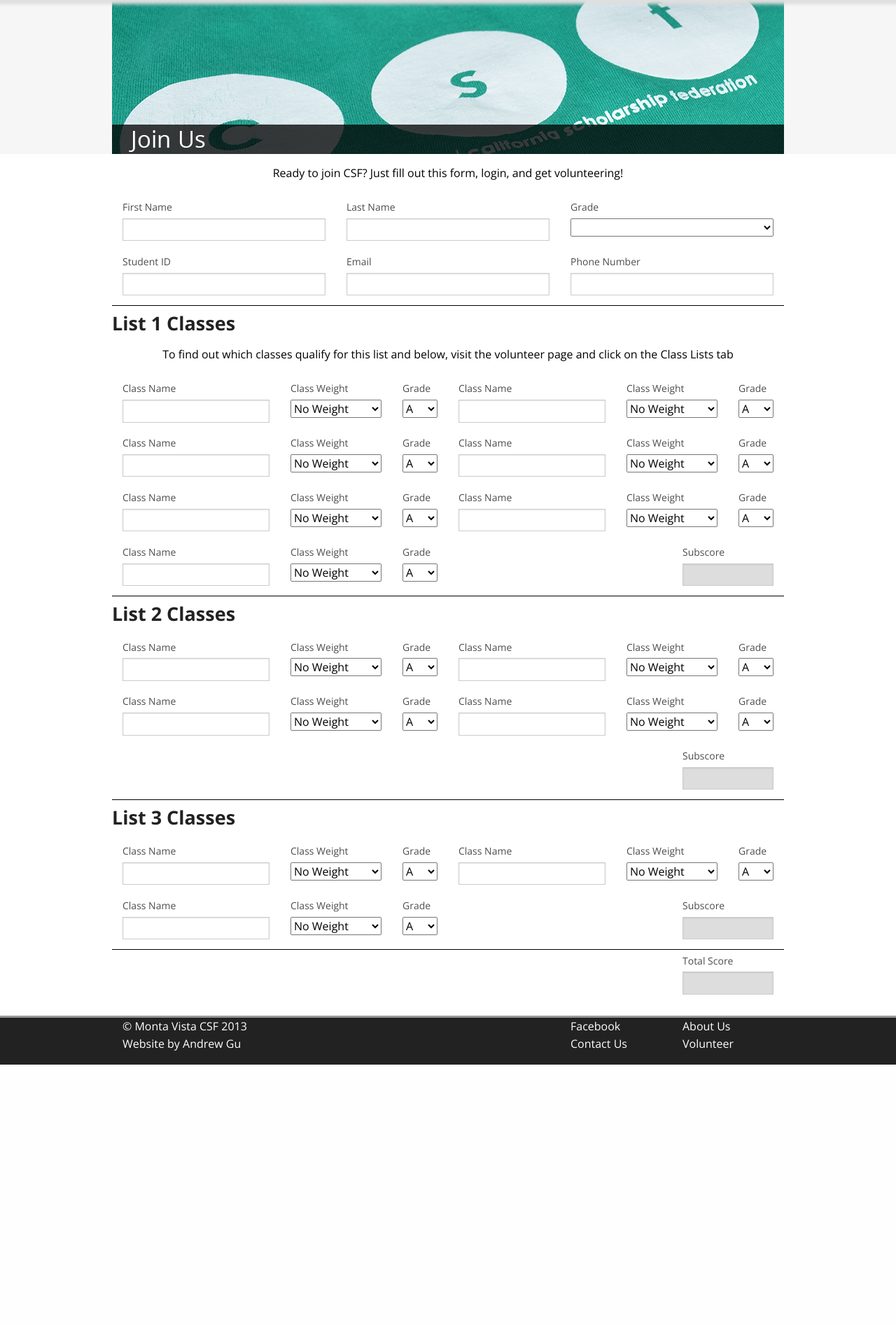
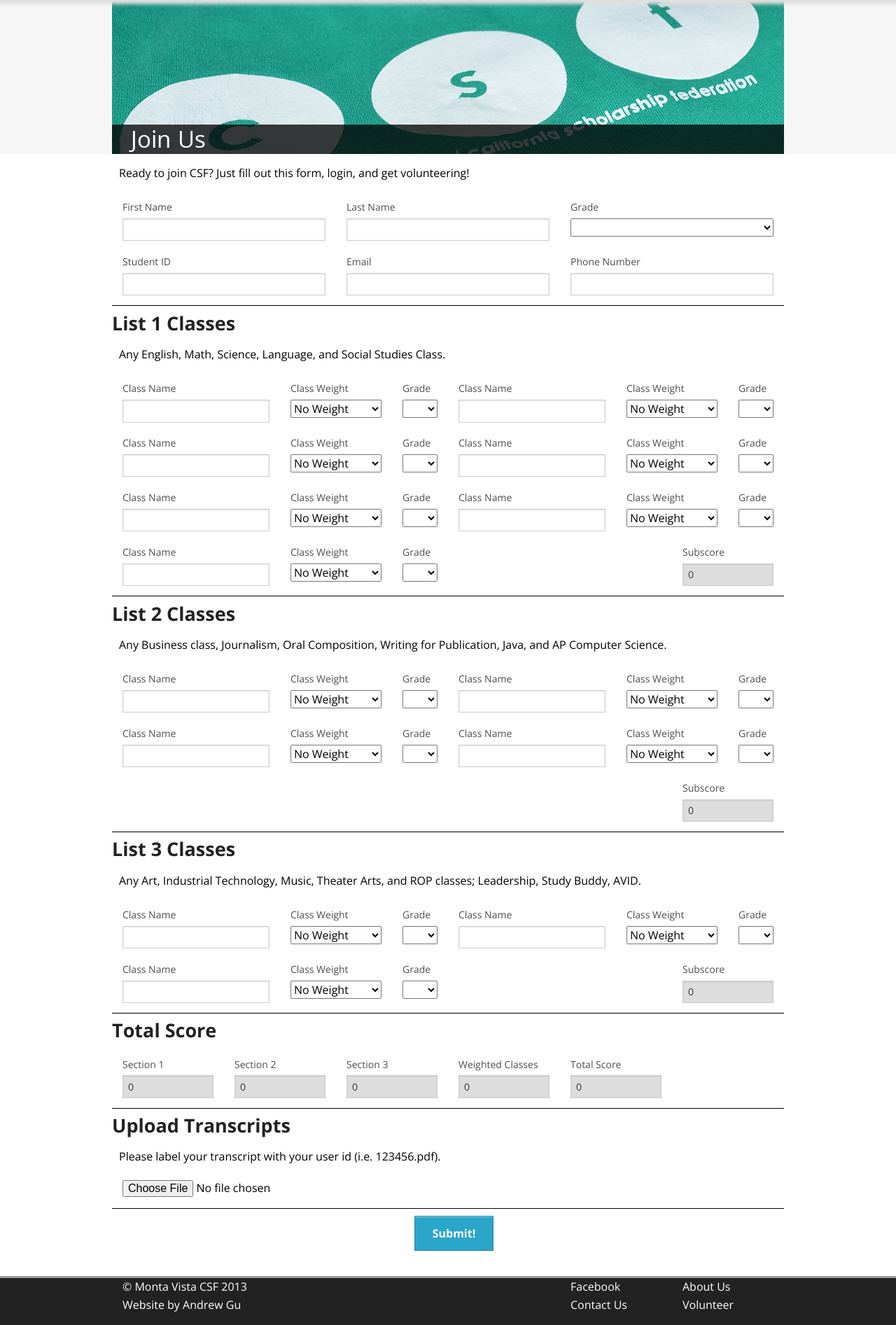
Before and after one commit to andrewgu12/csf, a PHP site: page /join.php in a window 1280 px wide. Shown: the part 126-2019 px from the top of the page at 70% size. Before the commit the page ends 1647 px from the top, so only its background shows below. Run offline with PHP 8.4, Linux system fonts and the light colour scheme; data that the repository does not hold is empty; style sheets or scripts are compiled from the project's sources; some libraries are stand-ins or nearby versions.

Commit message:
working join page; still have to retrieve information from form and throw into database

```diff
--- a/css/styles.css
+++ b/css/styles.css
@@ -101,7 +101,17 @@ div#slider {
   margin: 0;
 }
 .bodytext #joinUs p {
-  text-align: center;
+  text-align: left;
+  padding-left: 10px;
+}
+.bodytext #joinUs .buttonRow {
+  width: 960px;
+}
+.bodytext #joinUs .buttonRow .button {
+  height: 50px;
+  width: 113px;
+  margin-top: 10px;
+  margin-left: 45%;
 }
 .bodytext .separation {
   border-bottom: 1px solid #000;
--- a/included.php
+++ b/included.php
@@ -3,7 +3,7 @@ session_start();
 $hostname='csf.db';
 $username='mvcsf';
 $password='4ol9y6a';
-$dbname='csfBackend';
+$dbname='csftrials';
 
 $conn = mysqli_connect($hostname, $username, $password, $dbname);
 
--- a/join.php
+++ b/join.php
@@ -26,7 +26,7 @@
 				</div>
 			</div>
 			<div class="bodytext">
-				<form id="joinUs" class="custom">
+				<form id="joinUs">
 					<p>Ready to join CSF? Just fill out this form, login, and get volunteering!</p>
 					<div class="separation">
 						<div class="row">
@@ -66,7 +66,8 @@
 					</div>
 					<div class="separation">
 						<h3>List 1 Classes </h3>
-						<p>To find out which classes qualify for this list and below, visit the volunteer page and click on the Class Lists tab</p>
+						<!--<p>To find out which classes qualify for this list, click <a href="docs/courselist.pdf">here.</a> </p>-->
+						<p>Any English, Math, Science, Language, and Social Studies Class.
 						<div class="row">
 							<div class="large-3 columns ">
 								<label for="class1Name" class="left inline">Class Name</label>
@@ -74,7 +75,7 @@
 							</div>
 							<div class="large-2 columns">
 								<label for="class1Weight" class="left inline">Class Weight</label>
-								<select id="class1Weight">
+								<select id="class1Weight weight">
 									<option value="r">No Weight</option>
 									<option value="h">Honors</option>
 									<option value="ap">AP</option>
@@ -82,7 +83,8 @@
 							</div>
 							<div class="large-1 columns">
 								<label for="class1Grade" class="left inline">Grade</label>
-								<select id="class1Grade" class="section1">
+								<select id="class1Grade" class="section1 grades">
+									<option value=" "></option>
 									<option value="A">A</option>
 									<option value="B">B</option>
 									<option value="C">C</option>
@@ -96,7 +98,7 @@
 							</div>
 							<div class="large-2 columns">
 								<label for="class2Weight" class="left inline">Class Weight</label>
-								<select id="class2Weight">
+								<select id="class2Weight weight">
 									<option value="r">No Weight</option>
 									<option value="h">Honors</option>
 									<option value="ap">AP</option>
@@ -104,7 +106,8 @@
 							</div>
 							<div class="large-1 columns">
 								<label for="class2Grade" class="left inline">Grade</label>
-								<select id="class2Grade" class="section1">
+								<select id="class2Grade" class="section1 grades">
+									<option value=" "></option>
 									<option value="A">A</option>
 									<option value="B">B</option>
 									<option value="C">C</option>
@@ -120,7 +123,7 @@
 							</div>
 							<div class="large-2 columns">
 								<label for="class3Weight" class="left inline">Class Weight</label>
-								<select id="class3Weight">
+								<select id="class3Weight weight">
 									<option value="r">No Weight</option>
 									<option value="h">Honors</option>
 									<option value="ap">AP</option>
@@ -128,7 +131,8 @@
 							</div>
 							<div class="large-1 columns">
 								<label for="class3Grade" class="left inline">Grade</label>
-								<select id="class3Grade" class="section1">
+								<select id="class3Grade" class="section1 grades">
+									<option value=" "></option>
 									<option value="A">A</option>
 									<option value="B">B</option>
 									<option value="C">C</option>
@@ -142,7 +146,7 @@
 							</div>
 							<div class="large-2 columns">
 								<label for="class4Weight" class="left inline">Class Weight</label>
-								<select id="class4Weight">
+								<select id="class4Weight weight">
 									<option value="r">No Weight</option>
 									<option value="h">Honors</option>
 									<option value="ap">AP</option>
@@ -150,7 +154,8 @@
 							</div>
 							<div class="large-1 columns">
 								<label for="class4Grade" class="left inline">Grade</label>
-								<select id="class4Grade" class="section1">
+								<select id="class4Grade" class="section1 grades">
+									<option value=" "></option>
 									<option value="A">A</option>
 									<option value="B">B</option>
 									<option value="C">C</option>
@@ -166,7 +171,7 @@
 							</div>
 							<div class="large-2 columns">
 								<label for="class5Weight" class="left inline">Class Weight</label>
-								<select id="class5Weight">
+								<select id="class5Weight weight">
 									<option value="r">No Weight</option>
 									<option value="h">Honors</option>
 									<option value="ap">AP</option>
@@ -174,7 +179,8 @@
 							</div>
 							<div class="large-1 columns">
 								<label for="class5Grade" class="left inline">Grade</label>
-								<select id="class5Grade" class="section1">
+								<select id="class5Grade" class="section1 grades">
+									<option value=" "></option>
 									<option value="A">A</option>
 									<option value="B">B</option>
 									<option value="C">C</option>
@@ -188,7 +194,7 @@
 							</div>
 							<div class="large-2 columns">
 								<label for="class6Weight" class="left inline">Class Weight</label>
-								<select id="class6Weight">
+								<select id="class6Weight weight">
 									<option value="r">No Weight</option>
 									<option value="h">Honors</option>
 									<option value="ap">AP</option>
@@ -196,7 +202,8 @@
 							</div>
 							<div class="large-1 columns">
 								<label for="class6Grade" class="left inline">Grade</label>
-								<select id="class6Grade" class="section1">
+								<select id="class6Grade" class="section1 grades">
+									<option value=" "></option>
 									<option value="A">A</option>
 									<option value="B">B</option>
 									<option value="C">C</option>
@@ -212,7 +219,7 @@
 							</div>
 							<div class="large-2 columns">
 								<label for="class7Weight" class="left inline">Class Weight</label>
-								<select id="class7Weight">
+								<select id="class7Weight weight">
 									<option value="r">No Weight</option>
 									<option value="h">Honors</option>
 									<option value="ap">AP</option>
@@ -220,7 +227,8 @@
 							</div>
 							<div class="large-1 columns">
 								<label for="class7Grade" class="left inline">Grade</label>
-								<select id="class7Grade" class="section1">
+								<select id="class7Grade" class="section1 grades">
+									<option value=" "></option>
 									<option value="A">A</option>
 									<option value="B">B</option>
 									<option value="C">C</option>
@@ -231,13 +239,14 @@
 							<div class="large-2 offset-4 columns">
 								<div class="scoreBox">
 										<label for="subscore1" class="left inline">Subscore</label>
-										<input type="text" id="subscore1"  disabled/>
+										<input type="text" id="subscore1"  value="0" disabled/>
 								</div>
 							</div>
 						</div><!--end row-->
 					</div>
 					<div class="separation">
 						<h3>List 2 Classes</h3>
+						<p>Any Business class, Journalism, Oral Composition, Writing for Publication, Java, and AP Computer Science.</p>
 						<div class="row">
 							<div class="large-3 columns">
 								<label for="class8Name" class="left inline">Class Name</label>
@@ -245,7 +254,7 @@
 							</div>
 							<div class="large-2 columns">
 								<label for="class8Weight" class="left inline">Class Weight</label>
-								<select id="class8Weight">
+								<select id="class8Weight weight">
 									<option value="r">No Weight</option>
 									<option value="h">Honors</option>
 									<option value="ap">AP</option>
@@ -253,7 +262,8 @@
 							</div>
 							<div class="large-1 columns">
 								<label for="class8Grade" class="left inline">Grade</label>
-								<select id="class8Grade" class="section2">
+								<select id="class8Grade" class="section2 grades">
+									<option value=" "></option>
 									<option value="A">A</option>
 									<option value="B">B</option>
 									<option value="C">C</option>
@@ -267,7 +277,7 @@
 							</div>
 							<div class="large-2 columns">
 								<label for="class9Weight" class="left inline">Class Weight</label>
-								<select id="class9Weight">
+								<select id="class9Weight weight">
 									<option value="r">No Weight</option>
 									<option value="h">Honors</option>
 									<option value="ap">AP</option>
@@ -275,7 +285,8 @@
 							</div>
 							<div class="large-1 columns">
 								<label for="class9Grade" class="left inline">Grade</label>
-								<select id="class9Grade" class="section2">
+								<select id="class9Grade" class="section2 grades">
+									<option value=" "></option>
 									<option value="A">A</option>
 									<option value="B">B</option>
 									<option value="C">C</option>
@@ -291,7 +302,7 @@
 							</div>
 							<div class="large-2 columns">
 								<label for="class10Weight" class="left inline">Class Weight</label>
-								<select id="class10Weight">
+								<select id="class10Weigh weightt">
 									<option value="r">No Weight</option>
 									<option value="h">Honors</option>
 									<option value="ap">AP</option>
@@ -299,7 +310,8 @@
 							</div>
 							<div class="large-1 columns">
 								<label for="class10Grade" class="left inline">Grade</label>
-								<select id="class10Grade" class="section2">
+								<select id="class10Grade" class="section2 grades">
+									<option value=" "></option>
 									<option value="A">A</option>
 									<option value="B">B</option>
 									<option value="C">C</option>
@@ -313,7 +325,7 @@
 							</div>
 							<div class="large-2 columns">
 								<label for="class11Weight" class="left inline">Class Weight</label>
-								<select id="class11Weight">
+								<select id="class11Weigh weightt">
 									<option value="r">No Weight</option>
 									<option value="h">Honors</option>
 									<option value="ap">AP</option>
@@ -321,7 +333,8 @@
 							</div>
 							<div class="large-1 columns">
 								<label for="class11Grade" class="left inline">Grade</label>
-								<select id="class11Grade" class="section2">
+								<select id="class11Grade" class="section2 grades">
+									<option value=" "></option>
 									<option value="A">A</option>
 									<option value="B">B</option>
 									<option value="C">C</option>
@@ -334,13 +347,14 @@
 							<div class="large-2 offset-10 right columns">
 								<div class="scoreBox">
 										<label for="subscore2" class="left inline">Subscore</label>
-										<input type="text" id="subscore2"  disabled/>
+										<input type="text" id="subscore2" value="0" disabled/>
 								</div>
 							</div>
 						</div>
 					</div><!--end list 2 classes-->
 					<div class="separation">
 						<h3>List 3 Classes</h3>
+						<p>Any Art, Industrial Technology, Music, Theater Arts, and ROP classes; Leadership, Study Buddy, AVID.</p>
 						<div class="row">
 							<div class="large-3 columns">
 								<label for="class12Name" class="left inline">Class Name</label>
@@ -348,7 +362,7 @@
 							</div>
 							<div class="large-2 columns">
 								<label for="class12Weight" class="left inline">Class Weight</label>
-								<select id="class12Weight">
+								<select id="class12Weigh weightt">
 									<option value="r">No Weight</option>
 									<option value="h">Honors</option>
 									<option value="ap">AP</option>
@@ -356,7 +370,8 @@
 							</div>
 							<div class="large-1 columns">
 								<label for="class12Grade" class="left inline">Grade</label>
-								<select id="classGrade" class="section2">
+								<select id="classGrade" class="section3 grades">
+									<option value=" "></option>
 									<option value="A">A</option>
 									<option value="B">B</option>
 									<option value="C">C</option>
@@ -370,7 +385,7 @@
 							</div>
 							<div class="large-2 columns">
 								<label for="class13Weight" class="left inline">Class Weight</label>
-								<select id="class13Weight">
+								<select id="class13Weigh weightt">
 									<option value="r">No Weight</option>
 									<option value="h">Honors</option>
 									<option value="ap">AP</option>
@@ -378,7 +393,8 @@
 							</div>
 							<div class="large-1 columns">
 								<label for="class13Grade" class="left inline">Grade</label>
-								<select id="class13Grade" class="section2">
+								<select id="class13Grade" class="section3 grades">
+									<option value=" "></option>
 									<option value="A">A</option>
 									<option value="B">B</option>
 									<option value="C">C</option>
@@ -394,7 +410,7 @@
 							</div>
 							<div class="large-2 columns">
 								<label for="class14Weight" class="left inline">Class Weight</label>
-								<select id="class14Weight">
+								<select id="class14Weight weight">
 									<option value="r">No Weight</option>
 									<option value="h">Honors</option>
 									<option value="ap">AP</option>
@@ -402,7 +418,8 @@
 							</div>
 							<div class="large-1 columns">
 								<label for="class14Grade" class="left inline">Grade</label>
-								<select id="class14Grade" class="section2">
+								<select id="class14Grade" class="section3 grades">
+									<option value=" "></option>
 									<option value="A">A</option>
 									<option value="B">B</option>
 									<option value="C">C</option>
@@ -412,20 +429,49 @@
 							</div>
 								<div class="large-2 offset-4 right columns">
 									<div class="scoreBox">
-											<label for="subscore2" class="left inline">Subscore</label>
-											<input type="text" id="subscore2"  disabled/>
+											<label for="subscore3" class="left inline">Subscore</label>
+											<input type="text" id="subscore3"  value="0" disabled/>
 									</div>
 								</div>
 						</div><!--end row-->
 					</div><!--end list 3 classes-->
-					<div class="row">
-							<div class="large-2 offset-10 right columns">
-								<div class="scoreBox">
-										<label for="totalscore" class="left inline">Total Score</label>
-										<input type="text" id="totalscore"  disabled/>
-								</div>
+					<div class="separation">
+						<h3>Total Score</h3>
+						<div class="row">
+							<div class=" large-2 left columns scoreBox">
+								<label for="subscore1" class="left inline">Section 1</label>
+								<input type="text" id="subscore1Bottom"  value="0" disabled/>
+							</div>
+							<div class=" large-2 left columns scoreBox">
+								<label for="subscore2" class="left inline">Section 2</label>
+								<input type="text" id="subscore2Bottom"  value="0" disabled/>
+							</div>
+							<div class=" large-2 left columns scoreBox">
+								<label for="subscore3" class="left inline">Section 3</label>
+								<input type="text" id="subscore3Bottom"  value="0" disabled/>
+							</div>
+							<div class="large-2 left columns scoreBox">
+								<label for="numberofWeight" class="left inline">Weighted Classes</label>
+								<input type="text" id="totalWeight" value="0" disabled>
+							</div>
+							<div class="large-2 left columns scoreBox">
+								<label for="totalscore" class="left inline">Total Score</label>
+								<input type="text" id="totalscore"  value="0" disabled/>
 							</div>
 						</div>
+					</div>
+					<div class="separation">
+						<h3>Upload Transcripts</h3>
+						<p>Please label your transcript with your user id (i.e. 123456.pdf).</p>
+						<div class="row">
+							<div class="large-6  offset-2 columns">
+								<input type="file" name="transcript" id="transcript">
+							</div>
+						</div>
+					</div>
+					<div class="buttonRow">
+						<div class="button">Submit!</div>
+					</div>
 				</form>
 			</div>
 		</div>
@@ -443,6 +489,7 @@
 		</script>
 		<script src="js/nivo-slider.js"></script>
 		<script src="js/foundation.js"></script>
+		<script src="js/foundation.forms.js"></script>
       	  	<script src="js/scripts.js"></script>
 	</body>
 </html>
--- a/scss/styles.scss
+++ b/scss/styles.scss
@@ -101,14 +101,26 @@ div#slider {
 			margin: 0;
 		}
 		p {
-			text-align: center;
+			text-align: left;
+			padding-left: 10px;
 		}
+		.buttonRow {
+			width: 960px;
+			.button {
+				height: 50px;
+				width: 113px;
+				margin-top: 10px;
+				margin-left: 45%;
+			}
+		}
+
 	}
 	.separation {
 		border-bottom: 1px solid #000;
 		.scoreBox {
 			float: right;
 		}
+
 	}
 }
 .noPadding {
```
Also changed, not shown: js/scripts.js (+62 -0 lines), 1 other file.
